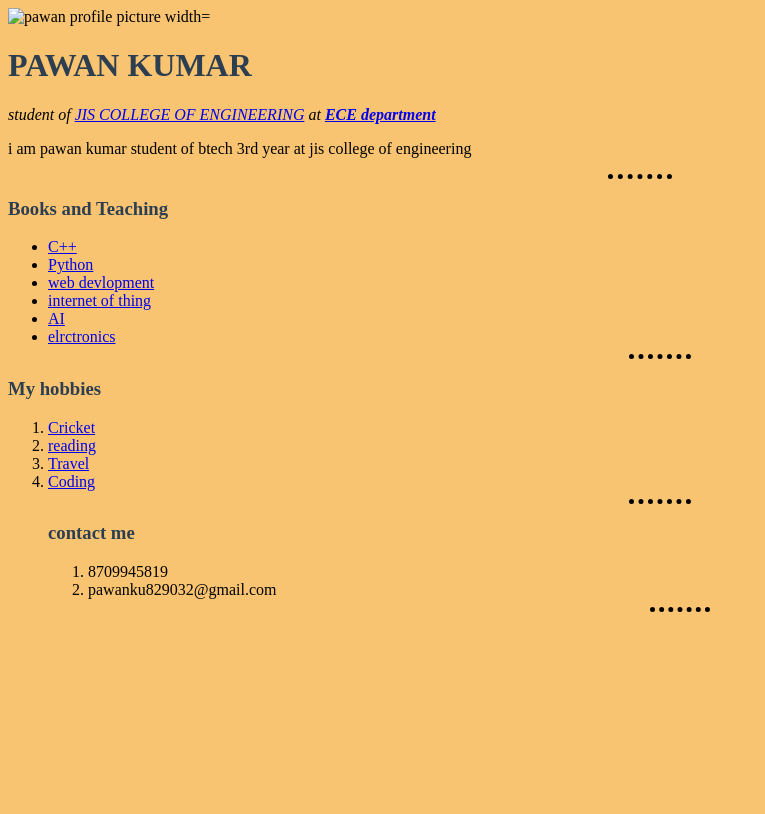
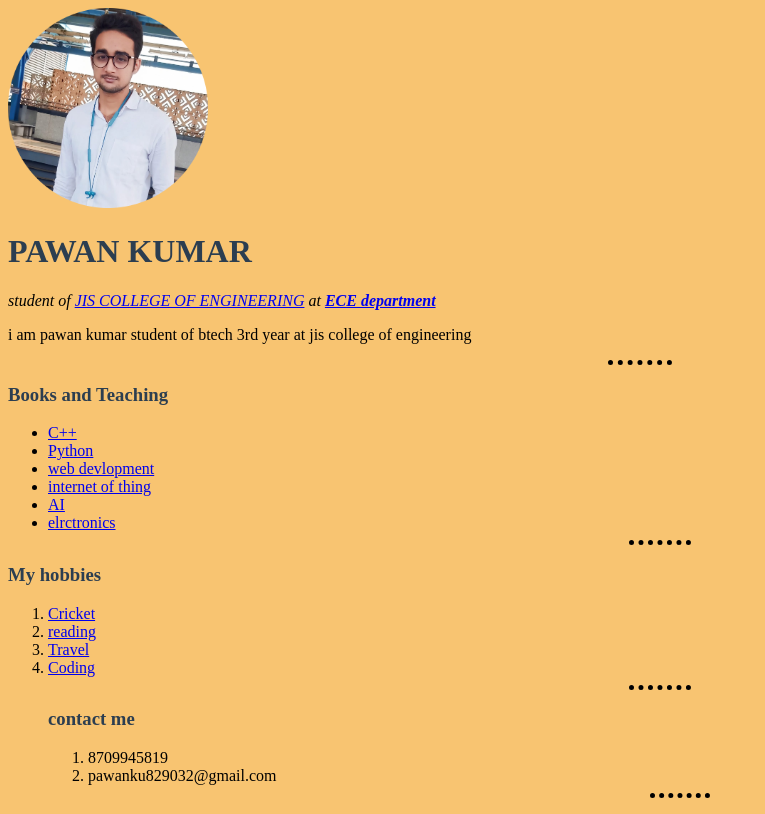
Before and after one commit to Pawan87099/assignment, a plain HTML site: page index.html in a window 1280 px wide. Shown: the whole page, without its empty margins (0-765 px from the left). Drawn offline with Linux system fonts and the light colour scheme.

Commit message:
cv assignment

```diff
--- a/index.html
+++ b/index.html
@@ -25,7 +25,7 @@
   </head>
   <body>
 
-    <img src="images/Pawan pic-modified.png" alt="pawan profile picture  width="300" height="200">
+    <img src="Pawan pic-modified.png" alt="pawan profile picture  width="300" height="200">
 <h1>PAWAN KUMAR</h1>
 
 <p><em>student of <a href="https://www.jiscollege.ac.in/">JIS COLLEGE OF ENGINEERING</a> at <strong><a href="http://www.iitkgp.ac.in/department/EC">ECE department</a> </strong></em></p>
```
